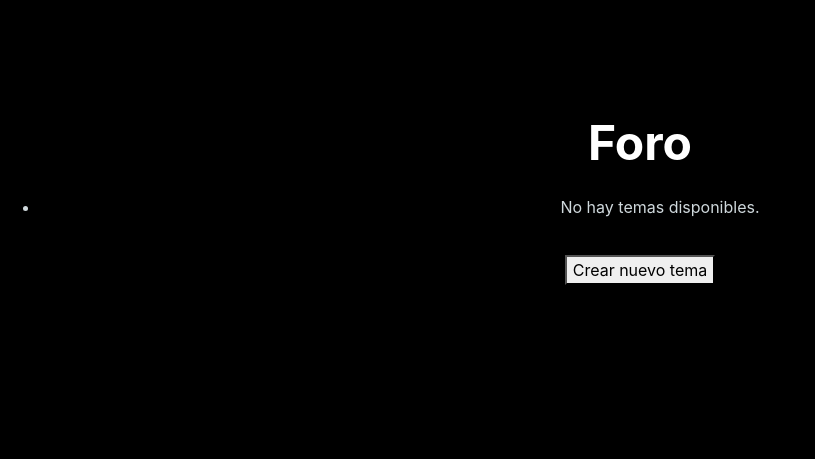
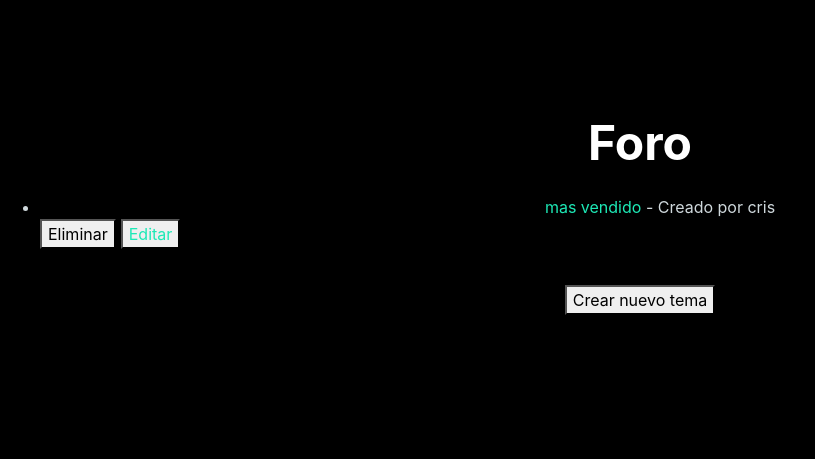
Before and after one commit to cristianangeld/ProyectoFinal, a Django app: page /foro in a window 1280 px wide. Shown: the part 133-592 px from the top of the page, without its empty margins (0-815 px from the left). Run offline with Django 4.2, Linux system fonts and the light colour scheme; a user stored in the database is signed in; data comes from the database, SQL or seed files in the repository; data that the repository does not hold is empty; some libraries are stand-ins or nearby versions; some web fonts are replaced.

Commit message:
pagina funcionando con foro arreglado

```diff
--- a/AppBase/templates/foro.html
+++ b/AppBase/templates/foro.html
@@ -9,7 +9,7 @@
   <h1>Foro</h1>
   <ul>
     {% for tema in temas %}
-      <li><a href="{% url 'DetalleTema' tema.pk %}">{{ tema.titulo }}</a> - Creado por {{ tema.creador.username }}</li>
+      <li><a href="{% url 'DetalleTema' tema.pk %}">{{ tema.nombre }}</a> - Creado por {{ tema.creador.username }}</li>
       <div style="display: flex; column-gap: 5px;">
         <form action="{% url 'EliminarTema' tema.pk %}" method="POST">{% csrf_token %}
             <button type="submit">Eliminar</button>
```
Also changed, not shown: AppBase/migrations/0006_rename_fecha_creacion_comentario_fecha_publicacion_and_more.py (added), AppBase/static/css/foto cv.jpeg (renamed from AppBase/static/css/foto cv.jpg), db.sqlite3, media/avatares/avt2_VAHwlJF.jpg (added).
